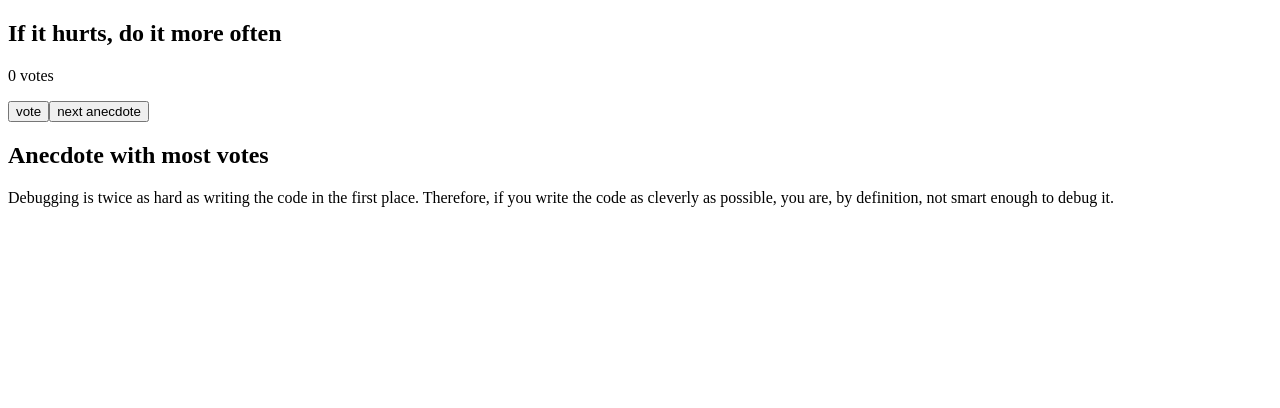
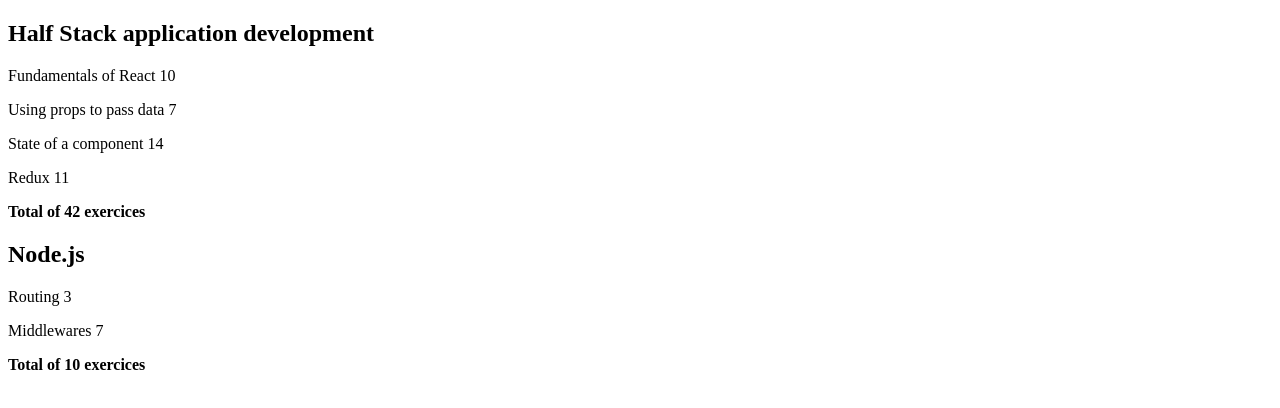
Before and after one commit to olamcastillo/part-2, a React (Create React App) app: page / in a window 1280 px wide. Shown: the top 408 px of the page. Built offline with nearby package versions, Linux system fonts and the light colour scheme.

Commit message:
2.1 - 2.5

```diff
--- /dev/null
+++ b/src/App.jsx
@@ -0,0 +1,53 @@
+import React from 'react';
+import Course from "./components/Course"
+
+const App = () => {
+  const courses = [
+    {
+      name: 'Half Stack application development',
+      id: 1,
+      parts: [
+        {
+          name: 'Fundamentals of React',
+          exercises: 10,
+          id: 1,
+        },
+        {
+          name: 'Using props to pass data',
+          exercises: 7,
+          id: 2,
+        },
+        {
+          name: 'State of a component',
+          exercises: 14,
+          id: 3,
+        },
+        {
+          name: 'Redux',
+          exercises: 11,
+          id: 4,
+        },
+      ],
+    },
+    {
+      name: 'Node.js',
+      id: 2,
+      parts: [
+        {
+          name: 'Routing',
+          exercises: 3,
+          id: 1,
+        },
+        {
+          name: 'Middlewares',
+          exercises: 7,
+          id: 2,
+        },
+      ],
+    },
+  ]
+
+  return <Course course={courses} />
+}
+
+export default App
--- /dev/null
+++ b/src/components/Course.jsx
@@ -0,0 +1,15 @@
+import React from "react";
+import Part from './Part'
+
+const Course = ({ course}) => {
+	return(
+		<div>
+			{course.map((course) => (
+				<Part key={course.id} course={course}/>
+			))}
+
+		</div>
+	)
+}
+
+export default Course
--- /dev/null
+++ b/src/components/Part.jsx
@@ -0,0 +1,18 @@
+import React from 'react';
+import Total from './Total';
+
+const Part = ( { course } ) => {
+	return (
+		<div>
+			<h2>
+			{course.name}
+			</h2>
+			{course.parts.map((part) => (
+				<p key={part.id}>{`${part.name} ${part.exercises}`}</p>
+			))}
+			<Total course={course}/>
+		</div>
+	)
+}
+
+export default Part
--- /dev/null
+++ b/src/components/Total.jsx
@@ -0,0 +1,13 @@
+import React from 'react'
+
+const Total = ( { course } ) => {
+
+	const total = course.parts.reduce((prev, curr) => prev + curr.exercises,0);
+	return (
+		<p style={{fontWeight: 'bold'}}>
+			{`Total of ${total} exercices`}
+		</p>
+	)
+}
+
+export default Total
--- a/src/index.js
+++ b/src/index.js
@@ -1,72 +1,8 @@
-import React, { useState } from 'react';
+import React from 'react'
 import { createRoot } from 'react-dom/client';
+import App from './App';
 
-const Button = ( {handleClick, text}) => {
-	return(
-		<button onClick={handleClick}>{text}</button>
-	)
-}
-
-const App = ( { anecdotes } ) => {
-
-	const [selected, setSelected] = useState(0)
-	const [random, setRandom] = useState(0)
-	const [points, setPoints] = useState({ 0: 0, 1: 0, 2: 0, 3: 0, 4: 0, 5: 1  })
-
-	// take index of the item with more votes
-	const max = Object.entries(points).reduce(function(prev, curr){
-		return prev[1] > curr[1] ? prev : curr;
-	})[0];
-
-
-
-	// setting random
-	const randomNum = () => {
-		setRandom(Math.floor(Math.random() * anecdotes.length))
-	}
-
-	// call to set random num to set selected number
-	const handleClick = () =>{
-		randomNum()
-		setSelected(random)
-	}
-
-	// create a copy of the poins object to avoid problems when changing the state directly
-	const votePost = () =>{
-	const copy = {...points};
-	copy[selected]+=1
-	setPoints(copy)
-}
-
-  return (
-    <div>
-      <h2>
-			{anecdotes[selected]}
-			</h2>
-			<p>{points[selected]} votes</p>
-			<div>
-				<Button handleClick={votePost} text='vote'/>
-				<Button handleClick={handleClick} text='next anecdote'/>
-			</div>
-			<h2>
-				Anecdote with most votes
-			</h2>
-			<p>
-				{anecdotes[max]}
-			</p>
-    </div>
-  )
-}
-
-const anecdotes = [
-  'If it hurts, do it more often',
-  'Adding manpower to a late software project makes it later!',
-  'The first 90 percent of the code accounts for the first 90 percent of the development time...The remaining 10 percent of the code accounts for the other 90 percent of the development time.',
-  'Any fool can write code that a computer can understand. Good programmers write code that humans can understand.',
-  'Premature optimization is the root of all evil.',
-  'Debugging is twice as hard as writing the code in the first place. Therefore, if you write the code as cleverly as possible, you are, by definition, not smart enough to debug it.'
-]
 
 const container = document.getElementById('root');
 const root = createRoot(container);
-root.render(<App anecdotes={anecdotes}/>)
+root.render(<App />)
```
Also changed, not shown: 1 other file (tests, documents, lock files or other folders).
